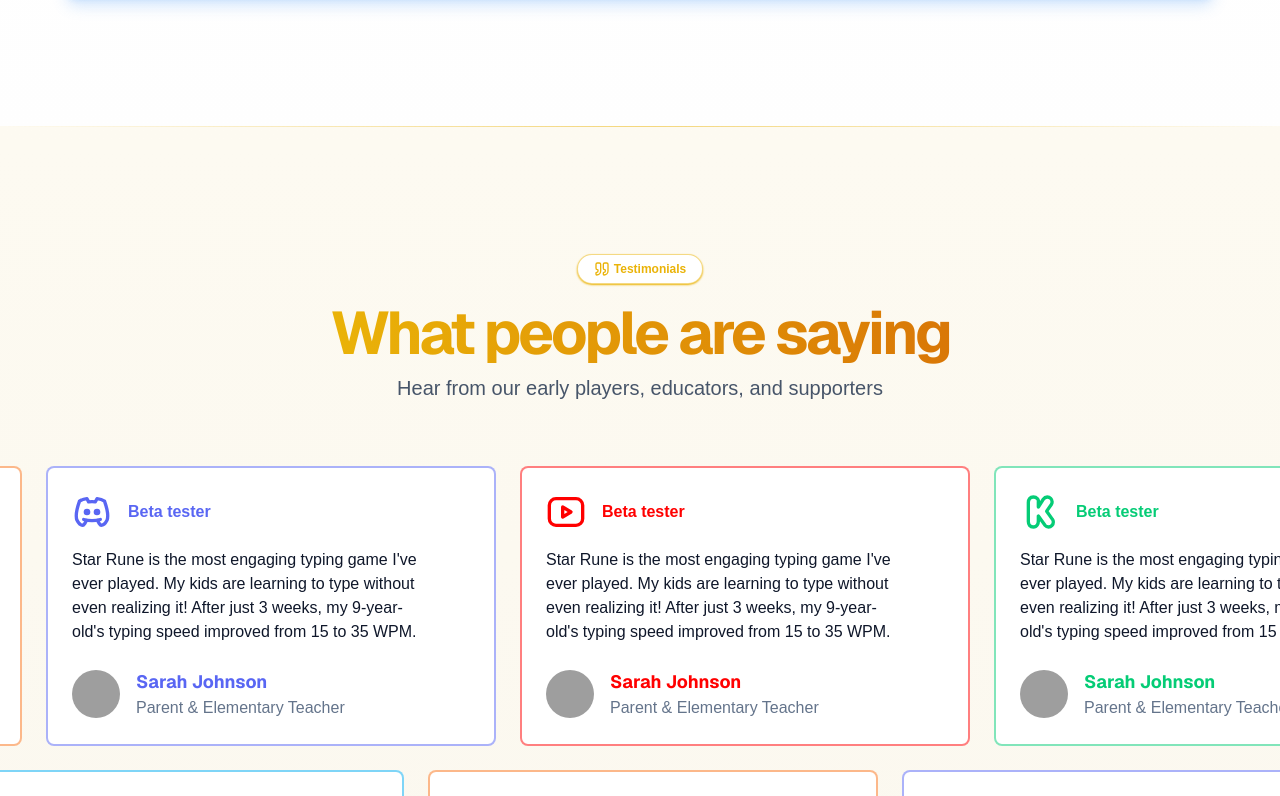
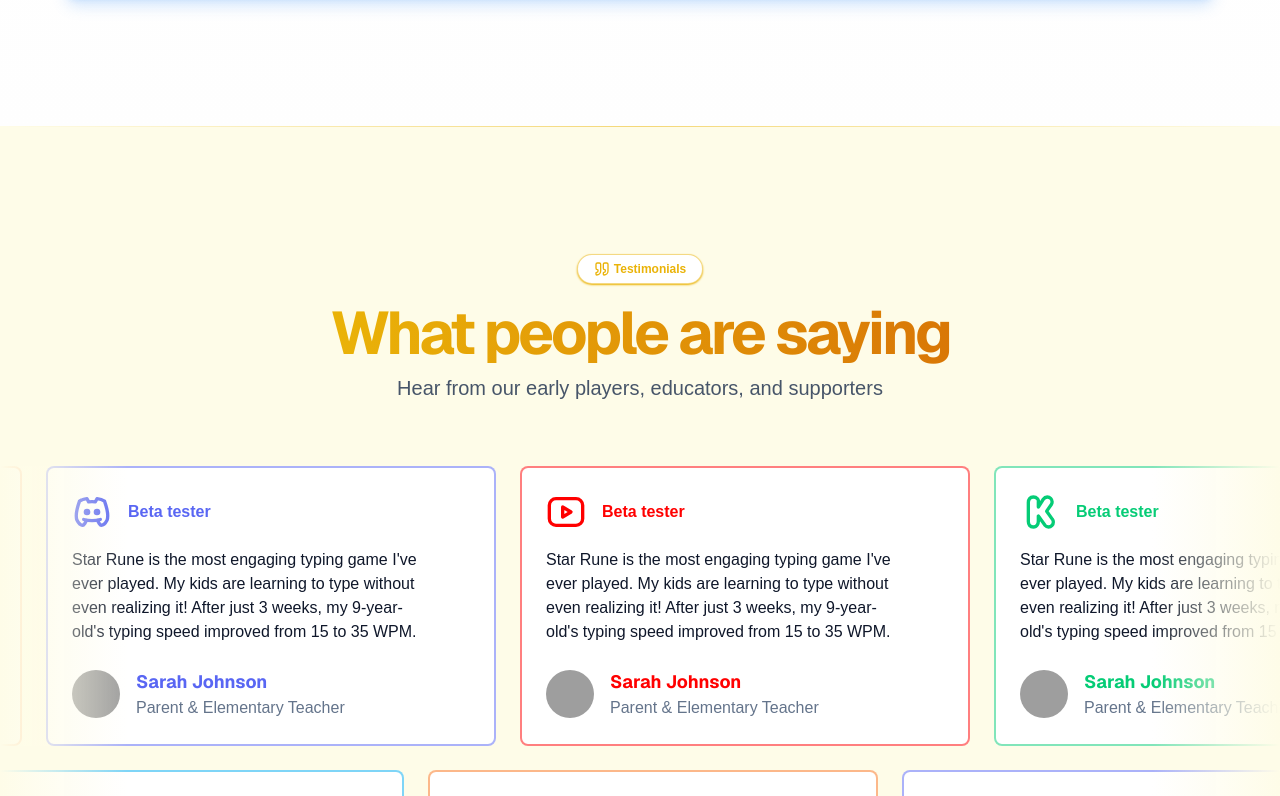
Before and after one commit to typovrak/star-rune-landing-page, a Next.js app: page / in a window 1280 px wide. Shown: the part 4284-5080 px from the top of the page. Built offline with nearby package versions, Linux system fonts and the light colour scheme; grey boxes are pictures that could not be loaded; a web font is replaced by a local one.

Commit message:
add gradient to <FeedbackWall>

```diff
--- a/blocks/block-testimonials.tsx
+++ b/blocks/block-testimonials.tsx
@@ -2,7 +2,6 @@ import type { IBlockTestimonials, TItemClient } from "@/utils/types";
 import SectionWrapper from "@/layouts/section-wrapper";
 import { Quote } from "lucide-react";
 import FeedbackWall from "@/components/feedback-wall";
-import { useLenis } from "lenis/react";
 
 export default function BlockTestimonials({ id }: IBlockTestimonials) {
 
@@ -66,9 +65,6 @@ export default function BlockTestimonials({ id }: IBlockTestimonials) {
 		},
 	];
 
-	useLenis((lenis) => {
-	});
-
 	return (
 		<SectionWrapper
 			id={id}
@@ -78,7 +74,7 @@ export default function BlockTestimonials({ id }: IBlockTestimonials) {
 			}}
 			title="What people are saying"
 			text="Hear from our early players, educators, and supporters"
-			className="bg-yellow-500/5"
+			className="bg-yellow-50"
 			removeWrapper={true}
 		>
 			<div className="flex flex-col gap-6">
--- a/components/feedback-wall.tsx
+++ b/components/feedback-wall.tsx
@@ -185,6 +185,9 @@ export default function FeedbackWall({ items, speed }: IFeedbackWall) {
 			ref={wrapperRef}
 			className="relative w-full"
 		>
+			<div className="absolute top-0 left-0 h-full w-[64px] s:w-[128px] 2xl:w-[256px] bg-gradient-to-r from-yellow-50 to-transparent z-10 transition-all duration-300"></div>
+			<div className="absolute top-0 right-0 h-full w-[64px] s:w-[128px] 2xl:w-[256px] bg-gradient-to-r from-yellow-50 to-transparent z-10 rotate-180 transition-all duration-300"></div>
+
 			<CardClient
 				id={items[0].id}
 				src={items[0].src}
```
